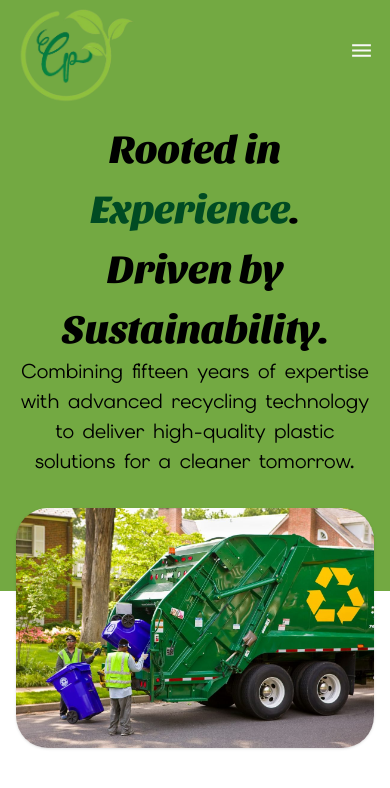
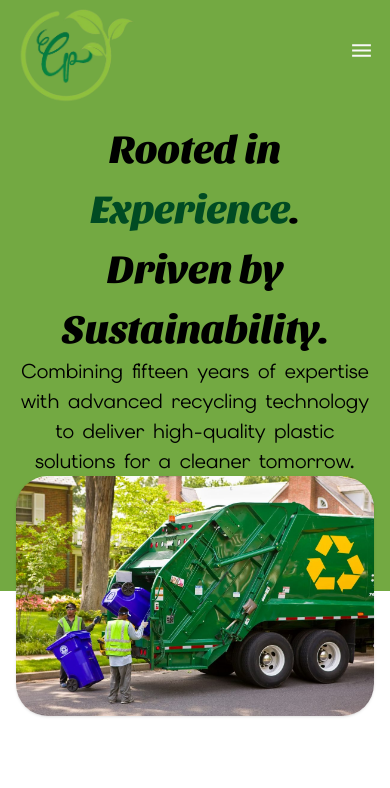
Before and after one commit to MuhammedSuhail10/cleanplanet, a Nuxt app: page / in a window 390 px wide. Shown: the top 788 px of the page. Built offline with nearby package versions, Linux system fonts and the light colour scheme.

Commit message:
fix: adjust padding for image container in hero component

```diff
--- a/app/components/home/hero.vue
+++ b/app/components/home/hero.vue
@@ -6,7 +6,7 @@
             <p class="lg:text-[18pt] text-[15pt]">Combining fifteen years of expertise with advanced recycling technology to
                 deliver high-quality plastic
                 solutions for a cleaner tomorrow.</p>
-            <div class="py-[2em]">
+            <div class="md:py-[2em]">
                 <img src="~/assets/images/homebanner.jpg" alt="" class="w-[100%] object-contain shadow-sm rounded-[2em]">
             </div>
         </div>
```
